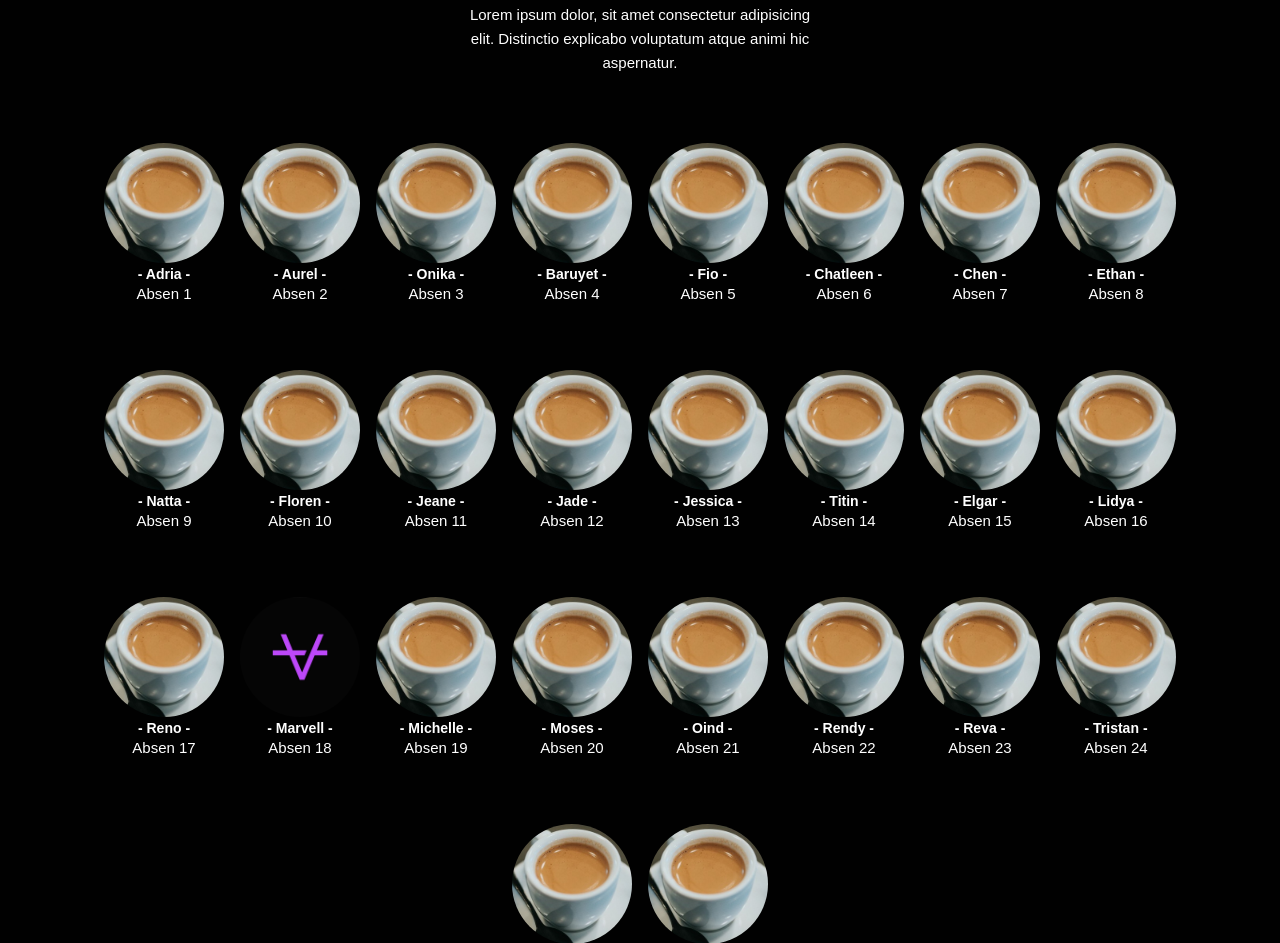
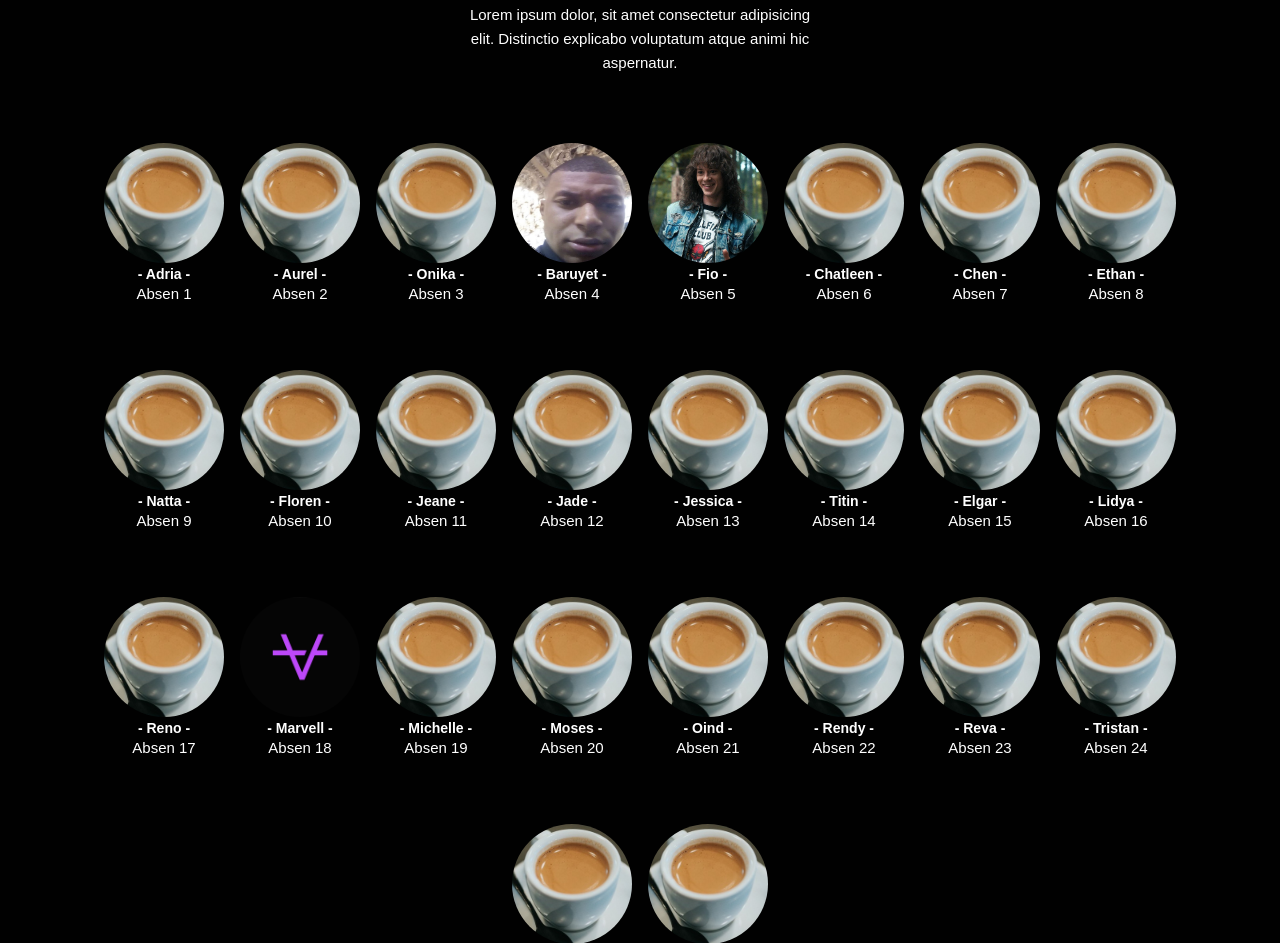
Before and after one commit to Timzyss/timzyss.github.io, a plain HTML site: page theraibb/index.html in a window 1280 px wide. Shown: the part 1587-2530 px from the top of the page. Drawn offline with nearby package versions, Linux system fonts and the light colour scheme.

Commit message:
Avatar 4 5

```diff
--- a/theraibb/index.html
+++ b/theraibb/index.html
@@ -95,12 +95,12 @@
           <p class="contact-card-absen">Absen 3</p>
         </div>
         <div class="contact-card">
-          <img src="./img/kopi.jpg" alt="Foto" class="contact-card-img" />
+          <img src="./img/Avatar-4.jpeg" alt="Foto" class="contact-card-img" />
           <h3 class="contact-card-title">- Baruyet -</h3>
           <p class="contact-card-absen">Absen 4</p>
         </div>
         <div class="contact-card">
-          <img src="./img/kopi.jpg" alt="Foto" class="contact-card-img" />
+          <img src="./img/Avatar-5.jpeg" alt="Foto" class="contact-card-img" />
           <h3 class="contact-card-title">- Fio -</h3>
           <p class="contact-card-absen">Absen 5</p>
         </div>
```
Also changed, not shown: theraibb/img/Avatar-4.jpeg (added), theraibb/img/Avatar-5.jpeg (added).
